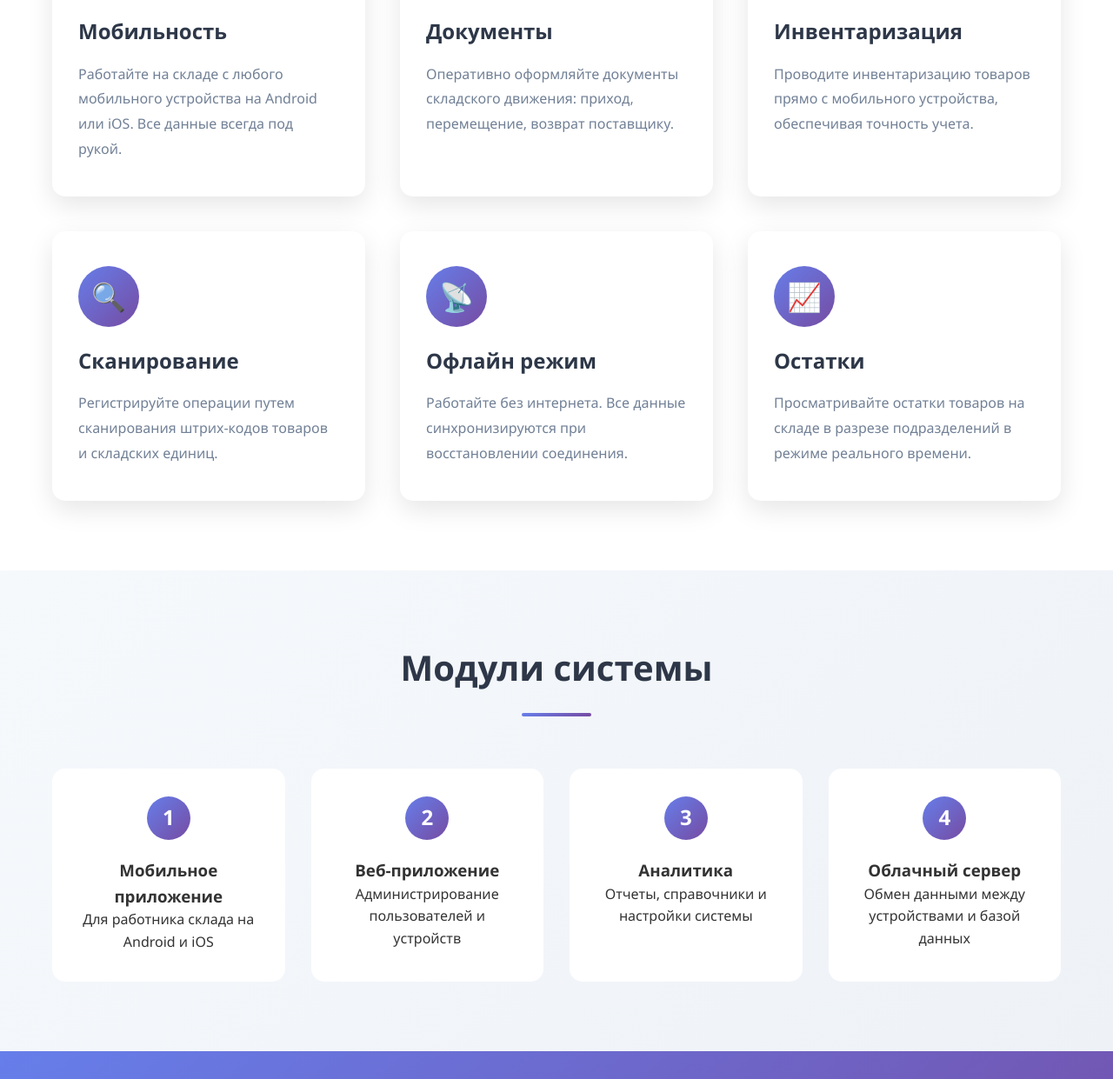
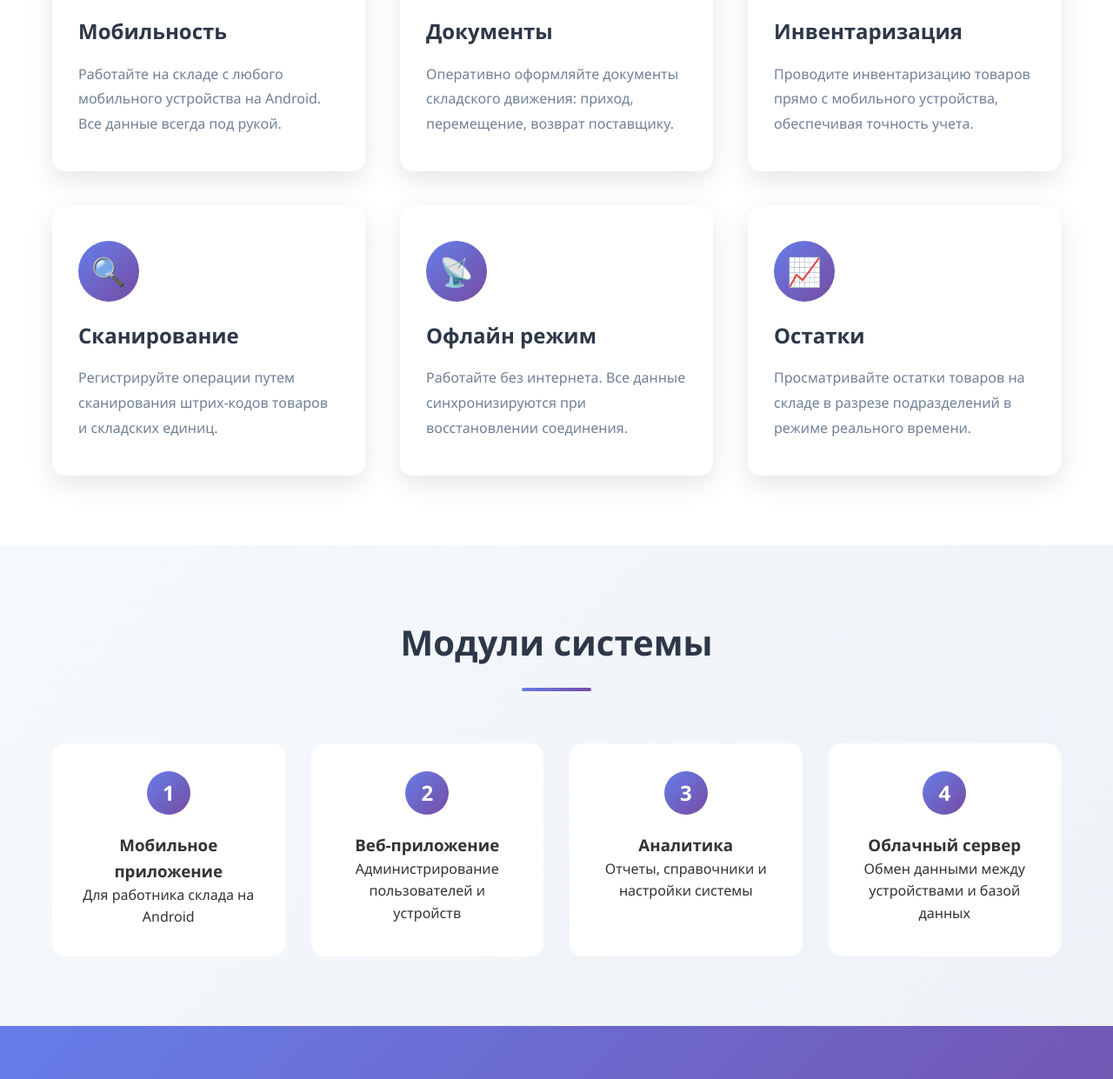
Before and after one commit to trigalina/gdmn-sklad, a plain HTML site: page index.html in a window 1280 px wide. Shown: the part 719-1960 px from the top of the page at 87% size. Drawn offline with Linux system fonts and the light colour scheme.

Commit message:
Update index.html

```diff
--- a/index.html
+++ b/index.html
@@ -361,7 +361,7 @@
                 <div class="feature-card">
                     <div class="feature-icon">📱</div>
                     <h3 class="feature-title">Мобильность</h3>
-                    <p class="feature-description">Работайте на складе с любого мобильного устройства на Android или iOS. Все данные всегда под рукой.</p>
+                    <p class="feature-description">Работайте на складе с любого мобильного устройства на Android. Все данные всегда под рукой.</p>
                 </div>
 
                 <div class="feature-card">
@@ -404,7 +404,7 @@
                 <div class="module-card">
                     <div class="module-number">1</div>
                     <h3>Мобильное приложение</h3>
-                    <p>Для работника склада на Android и iOS</p>
+                    <p>Для работника склада на Android</p>
                 </div>
 
                 <div class="module-card">
```
